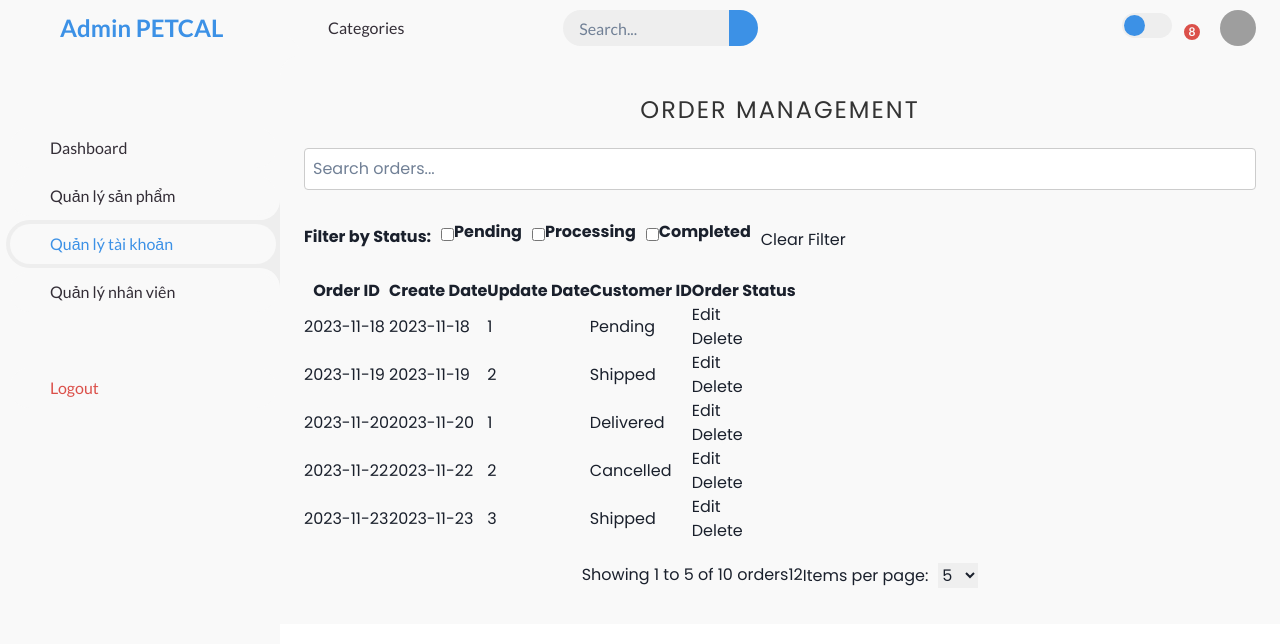
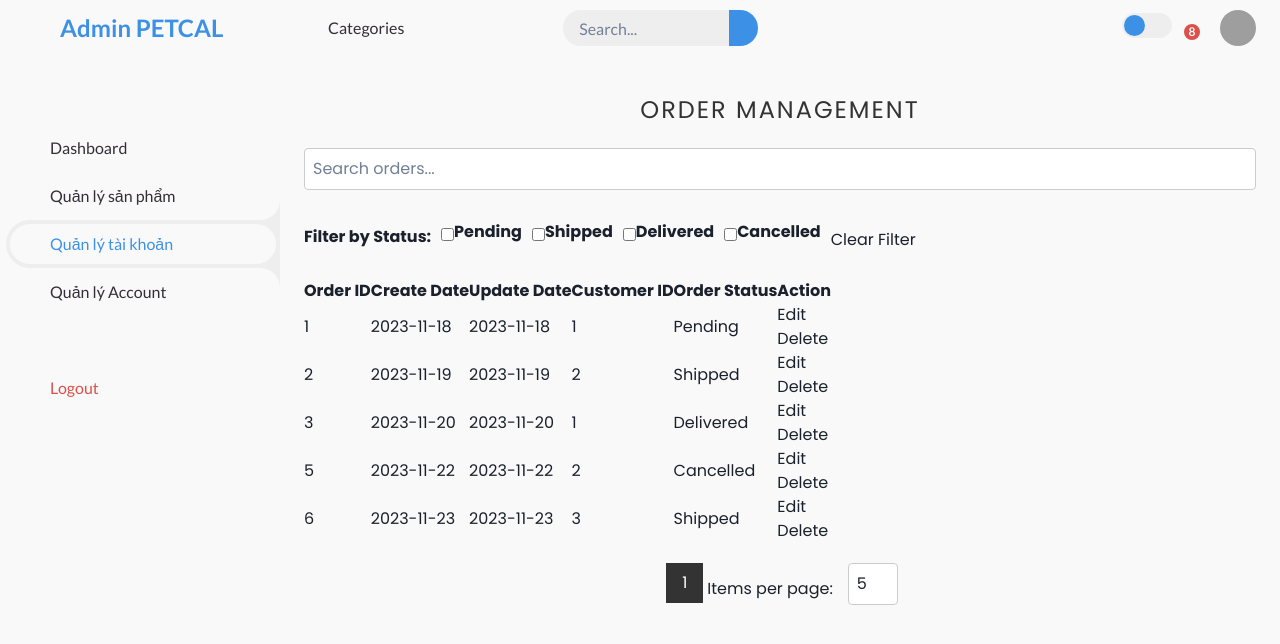
Before and after one commit to datdnt1027/Pet_Store_UI, a React (Create React App) app: page /admin in a window 1280 px wide. Both pictures are taken after a click on the link "Quản lý tài khoản". Shown: the top 644 px of the page. Built offline with nearby package versions, Linux system fonts and the light colour scheme; grey boxes are pictures that could not be loaded.

Commit message:
AccountManage

```diff
--- /dev/null
+++ b/src/components/AccountManangement.js
@@ -0,0 +1,110 @@
+import React, { useState } from 'react';
+
+const AccountManagement = () => {
+  const [searchInput, setSearchInput] = useState('');
+  const [customerInfo, setCustomerInfo] = useState([]);
+
+  const handleSearchInputChange = (event) => {
+    setSearchInput(event.target.value);
+  };
+
+  const handleSearch = () => {
+    // Perform the search (e.g., make an API call to fetch customer information)
+    // Replace the following code with your actual implementation
+    // You can use any method to fetch customer information (e.g., Axios, fetch)
+
+    // Example customer information
+    const customerData = [
+      {
+        userId: '123',
+        email: 'example1@example.com',
+        create_date: '2021-01-01',
+        update_date: '2021-02-01',
+        birth: '1990-01-01',
+        contact: '1234567890',
+        address: '123 Street, City',
+        avatar: 'https://example.com/avatar1.png',
+        firstName: 'John',
+        lastName: 'Doe',
+      },
+      {
+        userId: '456',
+        email: 'example2@example.com',
+        create_date: '2021-03-01',
+        update_date: '2021-04-01',
+        birth: '1995-01-01',
+        contact: '9876543210',
+        address: '456 Street, City',
+        avatar: 'https://example.com/avatar2.png',
+        firstName: 'Jane',
+        lastName: 'Smith',
+      },
+      // Add more customer data as needed
+    ];
+
+    // Filter the customer data based on the search input
+    const filteredData = customerData.filter(
+      (customer) =>
+        customer.userId === searchInput ||
+        customer.email === searchInput ||
+        customer.contact === searchInput ||
+        customer.address === searchInput ||
+        customer.firstName === searchInput ||
+        customer.lastName === searchInput
+    );
+
+    // Update the customer information state
+    setCustomerInfo(filteredData);
+  };
+
+  return (
+    <div>
+      <input
+        type="text"
+        value={searchInput}
+        onChange={handleSearchInputChange}
+        placeholder="Enter user name, email, contact, address, first name, or last name"
+      />
+      <button onClick={handleSearch}>Search</button>
+
+      {customerInfo.length > 0 && (
+        <table>
+          <thead>
+            <tr>
+              <th>userId</th>
+              <th>email</th>
+              <th>create_date</th>
+              <th>update_date</th>
+              <th>birth</th>
+              <th>contact</th>
+              <th>address</th>
+              <th>avatar</th>
+              <th>firstName</th>
+              <th>lastName</th>
+            </tr>
+          </thead>
+          <tbody>
+            {customerInfo.map((customer) => (
+              <tr key={customer.userId}>
+                <td>{customer.userId}</td>
+                <td>{customer.email}</td>
+                <td>{customer.create_date}</td>
+                <td>{customer.update_date}</td>
+                <td>{customer.birth}</td>
+                <td>{customer.contact}</td>
+                <td>{customer.address}</td>
+                <td>
+                  <img src={customer.avatar} alt="Avatar" />
+                </td>
+                <td>{customer.firstName}</td>
+                <td>{customer.lastName}</td>
+              </tr>
+            ))}
+          </tbody>
+        </table>
+      )}
+    </div>
+  );
+};
+
+export default AccountManagement;
--- a/src/components/OrderManagementPage.js
+++ b/src/components/OrderManagementPage.js
@@ -90,7 +90,7 @@ const OrderManagementPage = () => {
     const handleItemsPerPageChange = (event) => {
       setItemsPerPage(parseInt(event.target.value));
     };
-
+    const orderIds = [...new Set(orders.map((order) => order.orderStatus))];
     return (
         <div id="order-management-container">
         <h1 id="order-management-title">Order Management</h1>
@@ -101,45 +101,42 @@ const OrderManagementPage = () => {
             id="search-input"
             className="search-input"
             placeholder="Search orders..."
-            value=""
+            value={searchTerm}
+            onChange={(e) => setSearchTerm(e.target.value)}
           />
         </div>
 
         <div className="status-filter">
           <label htmlFor="status-filter">Filter by Status:</label>
-
-          <div>
-            <input type="checkbox" id="Pending" name="Pending" checked="" />
-            <label htmlFor="Pending">Pending</label>
+          {orderIds.map((orderStatus) => (
+          <div key={orderStatus}>
+            <input
+              type="checkbox"
+              id={`orderStatus-${orderStatus}`}
+              className="orderStatus-checkbox"
+              checked={filterStatuses.includes(orderStatus)}
+              onChange={() => handleStatusFilter(orderStatus)}
+            />
+            <label htmlFor={`category-${orderStatus}`}>{orderStatus}</label>
           </div>
-
-          <div>
-            <input type="checkbox" id="Processing" name="Processing" checked="" />
-            <label htmlFor="Processing">Processing</label>
-          </div>
-
-          <div>
-            <input type="checkbox" id="Completed" name="Completed" checked="" />
-            <label htmlFor="Completed">Completed</label>
-          </div>
-
-          <button id="clear-filter-button">Clear Filter</button>
+        ))}
+          <button id="clear-filter-button" onClick={handleClearStatusFilter}>Clear Filter</button>
         </div>
-
         <table id="order-table">
           <thead>
             <tr>
-              <th>Order ID</th>
-              <th>Create Date</th>
-              <th>Update Date</th>
-              <th>Customer ID</th>
-              <th>Order Status</th>
-              <th></th>
+              <th onClick={() => handleSort('orderId')}>Order ID {sortBy === 'orderId' && <span>{sortDirection === 'asc' ? '▲' : '▼'}</span>}</th>
+              <th onClick={() => handleSort('create_date')}>Create Date {sortBy === 'create_date' && <span>{sortDirection === 'asc' ? '▲' : '▼'}</span>}   </th>
+              <th onClick={() => handleSort('update_date')}>Update Date {sortBy === 'update_date' && <span>{sortDirection === 'asc' ? '▲' : '▼'}</span>}</th>
+              <th onClick={() => handleSort('customerID')}>Customer ID {sortBy === 'customerID' && <span>{sortDirection === 'asc' ? '▲' : '▼'}</span>}</th>
+              <th onClick={() => handleSort('orderStatus')}>Order Status {sortBy === 'orderStatus' && <span>{sortDirection === 'asc' ? '▲' : '▼'}</span>}</th>
+              <th>Action</th>
             </tr>
           </thead>
           <tbody>
           {currentItems.map((product) => (
         <tr key={product.orderId}>
+          <td>{product.orderId}</td>
           <td>{product.create_date}</td>
           <td>{product.update_date}</td>
           <td>{product.customerID}</td>
@@ -147,10 +144,9 @@ const OrderManagementPage = () => {
           <td>
               <div>
                 <button >Edit</button>
-                {isFormOpen && <PopupForm onClose={toggleForm} product={selectedOrder} />}
               </div>
               <div>
-                <button onClick={() => handleDelete(product.orderId)}>Delete</button>
+                <button >Delete</button>
               </div>
           </td>
         </tr>
@@ -159,24 +155,28 @@ const OrderManagementPage = () => {
         </table>
 
         <div className="pagination-container">
-          <div className="pagination-info">
-            Showing 1 to 5 of 10 orders
-          </div>
-          <div className="pagination">
-            <button className="active">1</button>
-            <button>2</button>
-          </div>
+        <div className="pagination">
+        {Array.from({ length: Math.ceil(sortedOrders.length / itemsPerPage) }).map((_, index) => (
+          <button
+            key={index}
+            className={`pagination-button ${currentPage === index + 1 ? 'active' : ''}`}
+            onClick={() => paginate(index + 1)}
+          >
+            {index + 1}
+          </button>
+        ))}
+      </div>
           <div className="items-per-page">
             <span>Items per page:</span>
-            <select>
-              <option value="5">5</option>
-              <option value="10">10</option>
-              <option value="20">20</option>
-            </select>
+            <input
+          type="number"
+          min="1"
+          value={itemsPerPage}
+          onChange={handleItemsPerPageChange}
+          placeholder='1'
+        />
           </div>
         </div>
-
-        <div id="popup-form"></div>
       </div>
     );
   };
--- a/src/data/sampleAccount.js
+++ b/src/data/sampleAccount.js
@@ -1,4 +1,4 @@
-const sampleData = [
+const sampleAccount = [
   {
     userId: 1,
     email: 'test123@gmail.com',
@@ -37,4 +37,4 @@ const sampleData = [
   }
 ];
 
-export default sampleData;
+export default sampleAccount;
--- a/src/pages/AdminPage.js
+++ b/src/pages/AdminPage.js
@@ -2,6 +2,7 @@ import React, { useEffect, useState } from 'react';
 import AdminDashboard from '../components/AdminDashboard';
 import ProductManagementPage from '../components/ProductManagementPage';
 import OrderManagementPage from '../components/OrderManagementPage';
+import AccountManagement from '../components/AccountManangement';
 import '../components/css/AdminPage.css'
 const AdminPage = () => {
     const [activeMenuItem, setActiveMenuItem] = useState('dashboard');
@@ -91,7 +92,7 @@ const AdminPage = () => {
             );
           case 'staffs':
             return (
-                <div></div>
+                <div><AccountManagement/></div>
             );
           case 'team':
             return (
@@ -134,7 +135,7 @@ const AdminPage = () => {
         <li className={activeMenuItem === 'staffs' ? 'active' : ''}>
           <a href="#" data-menu="staffs" onClick={() => handleMenuItemClick('staffs')}>
             <i className='bx bxs-message-dots'></i>
-            <span className="text">Quản lý nhân viên</span>
+            <span className="text">Quản lý Account</span>
           </a>
         </li>
       </ul>
```
